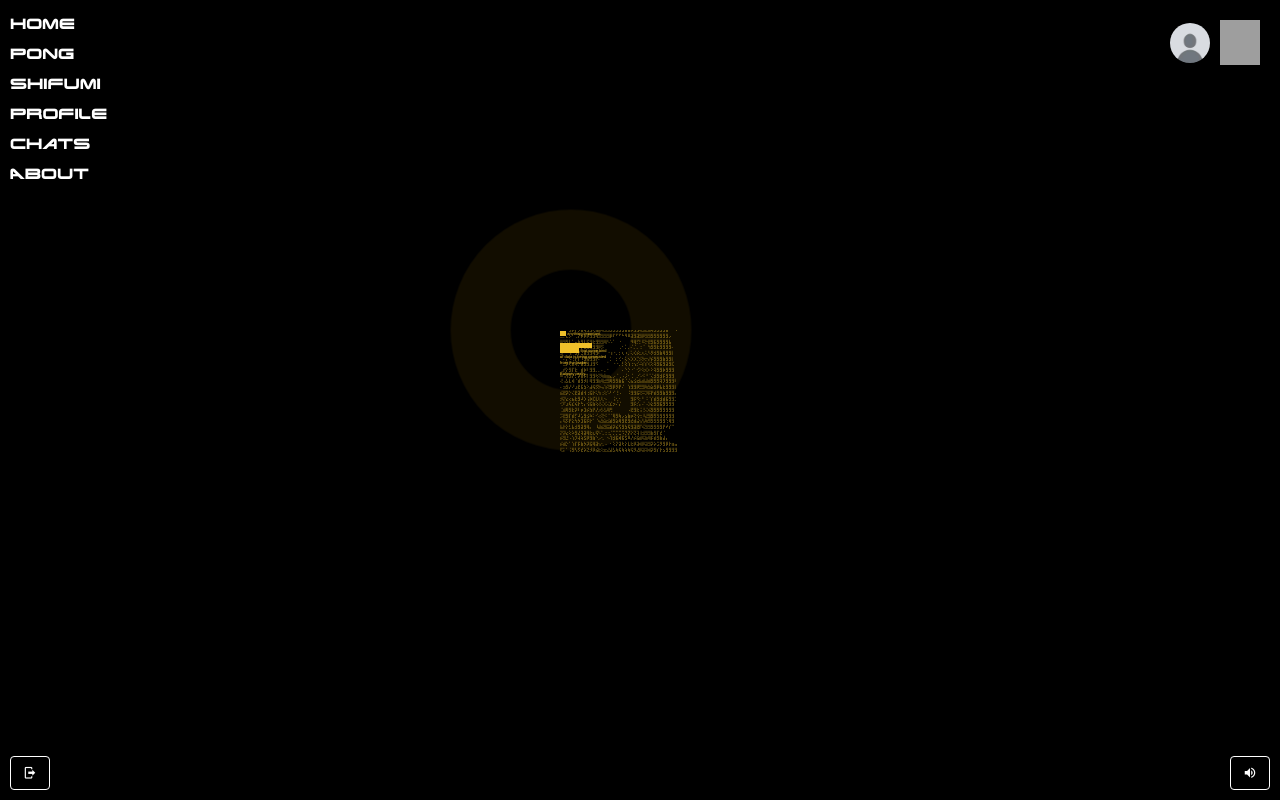
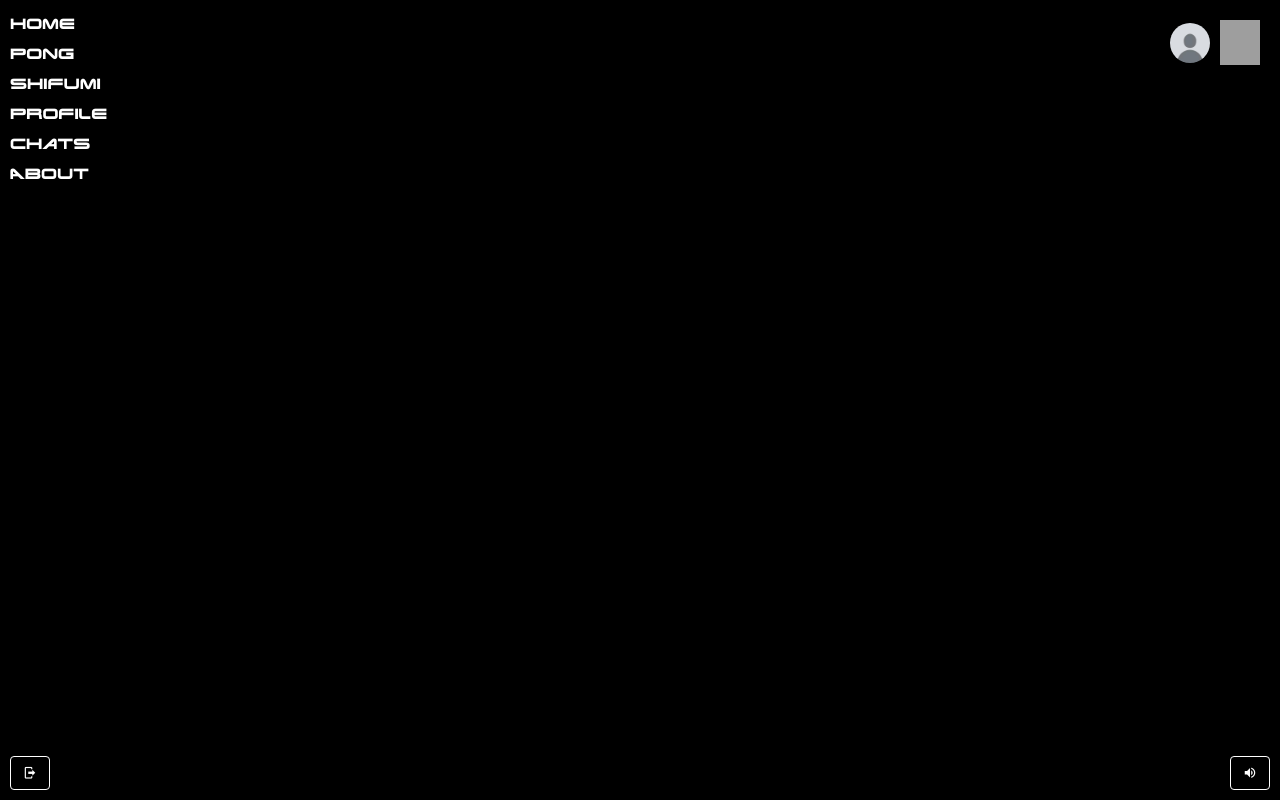
Before and after one commit to nesdebie/ft_transcendence, a Django app: template Django/spa/templates/spa/index.html in a window 1280 px wide. Run offline with Django 3.2, Linux system fonts and the light colour scheme; the template is opened without the code that fills it, so the values that code supplies are empty; some libraries are stand-ins or nearby versions; grey boxes are pictures that could not be loaded.

Commit message:
cooking cp2077

```diff
--- a/Django/spa/static/spa/css/cyber-background.css
+++ b/Django/spa/static/spa/css/cyber-background.css
@@ -1,24 +1,28 @@
 @import url(https://fonts.googleapis.com/css?family=Play:400,700);
 
 .loader {
-   position: absolute;
+   display: none; /* Use flexbox for centering */
+   justify-content: center; /* Center horizontally */
+   align-items: center; /* Center vertically */
+   position: absolute; /* Positioning for absolute centering */
+   top: 0;
    left: 0;
    right: 0;
-   top: 0;
    bottom: 0;
-   margin: auto;
-   width: 0;
-   height: 0;
+}
+
+.loader_ring, .loader_ascii, .loader_credit, .loader_inner__data {
+   position: absolute; /* Keep absolute positioning for centering */
+   /* Centering styles */
+   left: 50%; /* Center horizontally */
+   transform: translateX(-50%); /* Adjust for width */
 }
 
 .loader_ring {
    width: 200px;
    height: 200px;
-   border: 50px solid rgba(255, 190, 0, 0.08);
-   position: absolute;
+   border: 1px solid #ff003c;
    border-radius: 100%;
-   left: -169px;
-   top: -170px;
    -webkit-animation: outerPulse 1s infinite;
    -moz-animation: outerPulse 1s infinite;
    -o-animation: outerPulse 1s infinite;
@@ -27,36 +31,69 @@
 }
 
 .loader_ascii {
-   position: absolute;
-   left: -80px;
-   top: -70px;
-   width: 250px;
-   height: 250px;
+   width: 800px;
+   height: 900px;
    overflow: hidden;
 }
 
-.loader_ascii p {
-   position: absolute;
-   top: -20px;
-   -webkit-animation: ascii_art 1s infinite;
-   -moz-animation: ascii_art 1s infinite;
-   -o-animation: ascii_art 1s infinite;
-   -ms-animation: ascii_art 1s infinite;
-   animation: ascii_art 1s infinite; /* Standard syntax */
+.loader_credit {
+   position: absolute; /* Keep absolute positioning */
+   left: 200px; /* Adjust to avoid overlap with the sidebar */
+   bottom: 10px; /* Position it at the bottom */
+   /* Other existing styles can remain */
+   color: black; /* Ensure text color is visible */
+   font-size: 12px; /* Match the font size of loader_inner__text */
+   /* Add any additional styles if necessary */
 }
 
-.loader_credit {
+.loader_inner__data {
+   left: 50%; /* Center horizontally */
+   transform: translateX(-50%); /* Adjust for width */
+}
+
+.loader_inner__text {
+   position: absolute; /* Position it relative to the loader */
+   left: calc(130px + 5px); /* Adjust to the right of the sidebar */
+   top: 50%; /* Center vertically */
+   transform: translateY(-50%); /* Adjust for height */
+   width: 100px; /* Set a visible width */
+   height: 400px; /* Allow height to adjust responsively */
+   overflow: hidden; /* Hide overflow if necessary */
+   color: black; /* Ensure text color is visible */
+   font-size: 8px; /* Match the font size of loader_credit */
+   display: flex; /* Use flexbox for inner content alignment */
+   align-items: center; /* Center content vertically */
+   justify-content: center; /* Center content horizontally */
+}
+
+.loader_ascii pre {
    position: absolute;
-   left: -80px;
-   top: 70px;
-   width: 200px;
-   height: 200px;
-   overflow: hidden;
+   top: 25%;
+   left: 25%;
+   font-size: 12px;
+   white-space: pre; /* Ensures the text wraps and maintains whitespace */
+   overflow: hidden; /* Hides the text as it "types" */
+   background: transparent; /* Ensures the background is transparent */
+   border: none; /* Removes the border */
+   animation: typewriter 4s steps(40, end) infinite normal both,
+              hideText 4s forwards infinite; /* Looping hide effect */
+}
+
+@keyframes typewriter {
+   0% { width: 0; }
+   10% { width: 100%; }
+   90% { width: 100%; }
+   100% { width: 0; }
+}
+
+@keyframes hideText {
+   0%, 90% { opacity: 1; }
+   100% { opacity: 0; }
 }
 
 .loader_credit p {
    position: absolute;
-   top: -20px;
+   bottom: 90%;
    -webkit-animation: textCenter 1s infinite;
    -moz-animation: textCenter 1s infinite;
    -o-animation: textCenter 1s infinite;
@@ -64,58 +101,39 @@
    animation: textCenter 1s infinite; /* Standard syntax */
 }
 
-.loader_inner__text {
-   position: absolute;
-   left: -80px;
-   top: -70px;
-   width: 200px;
-   height: 200px;
-   overflow: hidden;
-}
-
 .loader_inner__text p {
    position: absolute;
-   top: -20px;
-   -webkit-animation: textLeft 2s infinite;
-   -moz-animation: textLeft 2s infinite;
-   -o-animation: textLeft 2s infinite;
-   -ms-animation: textLeft 2s infinite;
-   animation: textLeft 2s infinite; /* Standard syntax */
-}
-
-.loader_inner__data {
-   position: absolute;
-   left: -80px;
-   top: 70px;
-   left: -25px;
-   width: 200px;
-   height: 200px;
-   overflow: hidden;
+   -webkit-animation: hiddenText 2s infinite;
+   -moz-animation: hiddenText 2s infinite;
+   -o-animation: hiddenText 2s infinite;
+   -ms-animation: hiddenText 2s infinite;
+   animation: hiddenText 2s infinite; /* Standard syntax */
 }
 
 .loader_inner__data p {
    position: absolute;
    top: -20px;
-   -webkit-animation: textBottom 2s infinite;
-   -moz-animation: textBottom 2s infinite;
-   -o-animation: textBottom 2s infinite;
-   -ms-animation: textBottom 2s infinite;
-   animation: textBottom 2s infinite; /* Standard syntax */
+   width : 200px;
+   -webkit-animation: chinese 2s infinite;
+   -moz-animation: chinese 2s infinite;
+   -o-animation: chinese 2s infinite;
+   -ms-animation: chinese 2s infinite;
+   animation: chinese 2s infinite; /* Standard syntax */
 }
 
-.loader p {
-   color: #efc02b;
-   /* color: black; */
-   font-size: 4px;
+.loader_ascii p {
+   /* color: #efc02b; */
+   color: black;
+   font-size: 8px;
    width: 50px;
 }
 
 .loader p span {
-   background-color: #efc02b;
-   /* background-color: black; */
+   /* background-color: #efc02b; */
+   background-color: black;
 }
 
-@-webkit-keyframes textLeft {
+@-webkit-keyframes hiddenText {
    0% { top: 0; }
    20% { top: -3px; }
    40% { top: -5px; }
@@ -125,7 +143,7 @@
    100% { top: 0px; }
 }
 
-@keyframes textLeft {
+@keyframes hiddenText {
    0% { top: 0; }
    20% { top: -3px; }
    40% { top: -5px; }
@@ -135,44 +153,24 @@
    100% { top: 0px; }
 }
 
-@-webkit-keyframes ascii_art {
-   0% { left: 0px; }
-   20% { left: -1px }
-   40% { left: 0px }
-   45% { left: +3px }
-   60% { left: 0px }
-   80% { left: -3px }
-   100% { left: 0px }
+@-webkit-keyframes chinese {
+   0% { left: 0; }
+   20% { left: -10px; }
+   40% { left: -20px; }
+   45% { left: 0px; }
+   60% { left: -30px; }
+   80% { left: -12px; }
+   100% { left: 0px; }
 }
 
-@keyframes ascii_art {
-   0% { left: 0px; }
-   20% { left: -1px }
-   40% { left: 0px }
-   45% { left: +3px }
-   60% { left: 0px }
-   80% { left: -3px }
-   100% { left: 0px }
-}
-
-@-webkit-keyframes textBottom {
-   0% { top: 0; }
-   20% { top: -10px; }
-   40% { top: -20px; }
-   45% { top: 0px; }
-   60% { top: -30px; }
-   80% { top: -12px; }
-   100% { top: 0px; }
-}
-
-@keyframes textBottom {
-   0% { top: 0; }
-   20% { top: -10px; }
-   40% { top: -20px; }
-   45% { top: 0px; }
-   60% { top: -30px; }
-   80% { top: -12px; }
-   100% { top: 0px; }
+@keyframes chinese {
+   0% { left: 0; }
+   20% { left: -10px; }
+   40% { left: -20px; }
+   45% { left: 0px; }
+   60% { left: -30px; }
+   80% { left: -12px; }
+   100% { left: 0px; }
 }
 
 @-webkit-keyframes textCenter {
@@ -196,13 +194,19 @@
 }
 
 @-webkit-keyframes outerPulse {
-   0% { transform: scale(0.5); opacity: 0.7; }
-   50% { transform: scale(1.5); opacity: 1; }
-   100% { transform: scale(0.5); opacity: 0.7; }
+   0% { transform: scale(1.5); opacity: 0.7; }
+   20% { transform: scale(1.4); opacity: 0.7; }
+   40% { transform: scale(1.5); opacity: 0.7; }
+   60% { transform: scale(1.4); opacity: 0.7; }
+   80% { transform: scale(1.5); opacity: 0.7; }
+   100% { transform: scale(1.4); opacity: 0.7; }
 }
 
 @keyframes outerPulse {
-   0% { transform: scale(0.5); opacity: 0.7; }
-   50% { transform: scale(1.5); opacity: 1; }
-   100% { transform: scale(0.5); opacity: 0.7; }
+   0% { transform: scale(1.5); opacity: 0.7; }
+   20% { transform: scale(1.4); opacity: 0.7; }
+   40% { transform: scale(1.5); opacity: 0.7; }
+   60% { transform: scale(1.4); opacity: 0.7; }
+   80% { transform: scale(1.5); opacity: 0.7; }
+   100% { transform: scale(1.4); opacity: 0.7; }
 }
--- a/Django/spa/static/spa/js/audio.js
+++ b/Django/spa/static/spa/js/audio.js
@@ -1,6 +1,7 @@
 // Function to apply night city mode
 function applyNightCityMode() {
     document.body.classList.add("cyberpunk");
+    document.querySelector('.loader').style.display = 'flex';
 
     // Handle btn btn-dark
     document.querySelectorAll(".btn.btn-dark").forEach(function(element) {
@@ -24,6 +25,7 @@ function applyNightCityMode() {
 // Function to remove night city mode
 function removeNightCityMode() {
     document.body.classList.remove("cyberpunk");
+    document.querySelector('.loader').style.display = 'none';
 
     // Restore original class for .cyberpunk elements
     document.querySelectorAll(".cyberpunk").forEach(function(element) {
--- a/Django/spa/templates/spa/index.html
+++ b/Django/spa/templates/spa/index.html
@@ -23,7 +23,7 @@
         <div class='loader'>
           <div class='loader_ring'></div>
           <div class='loader_inner__text'>
-            <p><span>This text does'nt really say</span> anything important.<br/><br/><span>It's just to give the impression</span> that some kind of data is being generated from the loader.<br/><br/>Baloney really...</p>
+            <p>Alert: Johnny <span>Silverhand</span> has beem found.<br/><br/><span>Arasaka</span> is on the way. <br/>Stay alert <span> choom </span> !!!</p>
           </div>
           <div class='loader_inner__data'>
             <p>这意味着绝对没有，但是很酷期待。佳发蛋糕，我喜欢佳发蛋糕和咖啡</p>
@@ -32,7 +32,8 @@
             <p>4m1nj4uw+chl3r0y+n35d3b13</p>
           </div>
           <div class='loader_ascii'>
-            <p>⢀⢀⠄⡀⡀⡀⡀⡀⠀⠀⠀⣠⢴⣲⣵⣳⣳⣳⣽⣵⣻⣽⣦⣀⣄⢄⣄⡤⣄⣀⡀⠀⠀⠀⠀⡀⡀⡀⡀⠄
+            <pre>
+              ⢀⢀⠄⡀⡀⡀⡀⡀⠀⠀⠀⣠⢴⣲⣵⣳⣳⣳⣽⣵⣻⣽⣦⣀⣄⢄⣄⡤⣄⣀⡀⠀⠀⠀⠀⡀⡀⡀⡀⠄
               ⠨⢂⢑⢈⠂⠅⠂⠀⠁⣠⣷⣻⣻⢿⡾⣽⡧⣷⢷⢟⣾⣻⡿⣧⣻⣻⣷⣻⣻⣻⣷⣷⣌⣄⠐⠀⠂⠡⠊⢌
               ⠨⡐⡔⡐⠈⢀⠂⣰⢾⣾⣻⣻⣻⡻⣺⣯⢽⣾⣾⣻⣻⣻⣯⢮⣻⣳⢻⣺⣻⢿⣻⣻⣻⣻⣧⡀⠄⠁⠌⡐
               ⠀⢋⠛⣺⡬⡆⡣⣾⢿⣻⣻⢞⣷⣽⢿⣻⣻⣻⣻⣻⣻⣻⣯⣧⡿⣻⣻⢿⣻⣟⣾⢿⣻⣻⣻⣻⣦⠀⠀⠠
@@ -41,22 +42,24 @@
               ⣴⠿⠊⠀⠂⢸⡼⡧⣣⣺⣷⣻⣻⡿⡫⠀⠀⠀⠀⠀⢀⠂⡁⡀⠌⡈⡀⢐⠈⠀⢳⣻⣻⣗⣻⣻⣻⣻⠄⠀
               ⣻⠀⠀⢠⠁⣸⡟⣘⣾⣻⣻⢿⣻⠏⠀⠀⠐⢰⠐⡀⡂⢆⠰⡀⢅⢎⡮⣂⢆⢅⠣⡻⣺⣻⣷⢿⣻⣻⡇⠀
               ⠁⠄⡌⠢⢐⡞⡆⠸⣻⣯⣻⣻⡟⠅⠀⠀⠀⡁⠀⡂⢊⠂⢅⠢⡱⡱⡉⡪⡳⡒⡜⡮⣻⣻⣻⣷⣻⣻⡇⠀
-              ⠀⣘⡼⢌⣶⢷⡑⣼⣻⣻⣸⣻⠫⠀⠀⠀⠁⠀⠐⠐⡀⡃⢕⢱⢐⢢⡊⠬⡎⡎⢎⢕⢽⣻⣯⣻⣽⣻⣏⠀
-              ⢀⡞⡕⣻⡏⣗⠀⣾⡷⠇⣻⣻⡀⡀⠄⡀⠂⠀⠀⠀⠀⠄⠑⡑⠐⠁⢊⠕⢕⢎⠆⠕⢽⣻⣻⡷⣻⣻⣻⠀
-              ⠷⢩⢺⣻⡕⡋⡵⣾⡯⡇⣻⣻⢗⢝⢷⣷⣶⣄⡠⠈⢀⠠⡨⠂⢈⠀⡐⠡⠪⠘⠈⢌⣺⣻⣺⡯⣻⣻⣻⠀
-              ⢜⢠⣣⣇⢾⠈⣾⣻⡺⡇⢿⣻⣻⣷⢿⣚⣻⢿⣻⣻⣷⣯⠈⢌⣦⣪⣖⣧⣾⣼⣾⣻⣻⣻⢽⡹⣻⣻⣻⠇
-              ⠄⣲⣻⡜⠜⣰⣟⣯⣳⠕⣼⢯⡫⡳⢤⢱⢝⣻⡿⡻⡟⠌⠀⢱⣻⣻⡿⣛⣻⢷⣳⣵⣻⡿⣧⣗⣻⣻⣻⡇
-              ⣮⣟⡽⡑⢌⣟⣽⣾⢺⢐⣯⡗⢅⢳⢐⢕⠡⠃⠊⢘⠠⠀⠀⠨⣻⣻⣯⢝⠭⡹⡯⡟⣾⣻⣻⣷⣻⣻⣻⡄
-              ⡺⡝⣔⢔⣦⣗⣻⠼⡱⢨⡷⣏⣇⢇⢇⠢⠀⠀⢨⢂⠂⠀⠀⠀⣻⡯⠫⡂⠃⠨⠈⡎⣾⣻⣺⣾⣯⣻⣻⡁
-              ⢊⠏⣰⢯⣎⢮⡗⢓⡄⢪⣯⣷⢕⢜⢌⢎⢌⣎⡲⠌⡌⠀⠀⠀⣻⡯⡊⡄⠌⠠⡱⣕⣻⣻⣯⣻⣻⣻⣻⠀
+              ⠀⣘⡼⢌⣶⢷⡑⣼⣻⣻⣸⣻⠫⠀⠀⠀⠁⠀⠐⠐⡀⡃⢕⢱⢐⢢⡊⠬⡎⡎⢎⢕⢽⣻⣻⣻⣷⣻⣻⣻⡇
+              ⢀⡞⡕⣻⡏⣗⠀⣾⡷⠇⣻⣻⡀⡀⠄⡀⠂⠀⠀⠀⠀⠄⠑⡑⠐⠁⢊⠕⢕⢎⠆⠕⢽⣻⣻⣗⣻⣻⣻⣻⡄
+              ⠷⢩⢺⣻⡕⡋⡵⣾⡯⡇⣻⣻⢗⢝⢷⣷⣶⣄⡠⠈⢀⠠⡨⠂⢈⠀⡐⠡⠪⠘⠈⢌⣺⣻⣺⡯⣻⣻⣻⣻⡇
+              ⢜⢠⣣⣇⢾⠈⣾⣻⡺⡇⢿⣻⣻⣷⢿⣚⣻⢿⣻⣻⣷⣯⠈⢌⣦⣪⣖⣧⣾⣼⣾⣻⣻⣻⢽⡹⣻⣻⣻⣻⠇
+              ⠄⣲⣻⡜⠜⣰⣟⣯⣳⠕⣼⢯⡫⡳⢤⢱⢝⣻⡿⡻⡟⠌⠀⢱⣻⣻⡿⣛⣻⢷⣳⣵⣻⡿⣧⣗⣻⣻⣻⣻⡇
+              ⣮⣟⡽⡑⢌⣟⣽⣾⢺⢐⣯⡗⢅⢳⢐⢕⠡⠃⠊⢘⠠⠀⠀⠨⣻⣻⣯⢝⠭⡹⡯⡟⣾⣻⣻⣷⣻⣻⣻⣻⡄
+              ⡺⡝⣔⢔⣦⣗⣻⠼⡱⢨⡷⣏⣇⢇⢇⠢⠀⠀⢨⢂⠂⠀⠀⠀⣻⡯⡊⡄⠌⠠⡱⣕⣻⣻⣻⣻⣻⣻⣻⣻⣻⡁
+              ⢊⠏⣰⢯⣎⢮⡗⢓⡄⢪⣯⣷⢕⢜⢌⢎⢌⣎⡲⠌⡌⠀⠀⠀⣻⡯⡂⡄⠌⠠⡱⣕⣻⣻⣯⣻⣻⣻⣻⣻⠀
               ⢈⣾⢿⣻⣗⡽⠇⡶⣹⡮⣳⡟⡜⡰⡣⣣⢿⢛⠀⠀⠀⠀⠀⠠⣟⣻⣗⢨⢘⢌⢮⣻⣻⣻⣻⣻⣻⣻⣻⠀
-              ⡩⣟⣻⡏⣾⡋⠼⣡⣻⣪⠷⠅⠊⢔⢝⠪⠈⠈⢿⣻⢷⡠⣢⣷⡶⢝⢪⢒⠸⣜⣻⣻⣻⣻⣻⣻⣻⣻⣻⠀
-              ⡄⢯⡫⡟⣕⢳⡳⣹⣯⡯⡗⠁⠈⢦⣳⣵⣪⣾⣻⣵⢿⣻⣟⣻⣞⣾⣬⢢⢣⢷⣻⣻⣻⣻⣻⣻⢑⢿⣻⠀
+              ⡩⣟⣻⡏⣾⡋⠼⣡⣻⣪⠷⠅⠊⢔⢝⠪⠈⠈⢿⣻⢷⡠⣢⣷⡶⢝⢪⢒⠸⣜⣻⣻⣻⣻⣻⣻⣻⣻⠀
+              ⡄⢯⡫⡟⣕⢳⡳⣹⣯⡯⡗⠁⠸⣼⣮⣻⣭⣾⡽⣮⢫⣻⣳⢯⣻⣽⣟⡏⢮⣻⣻⣻⣻⣻⣻⢑⢿⣻⠀
               ⣧⡗⡕⣃⣧⣺⣻⣽⣻⢿⡄⠀⠸⣼⣮⣻⣭⣾⡽⣮⢫⣻⣳⢯⣻⣽⣟⡏⢮⣻⣻⣻⣻⣻⣻⡟⠞⡎⠉⠀
               ⡝⡽⣔⢕⠵⣻⣜⢽⣽⢿⣗⣆⢯⠣⢁⢐⢐⡈⡉⡉⣉⠩⡙⡝⡕⣝⢽⢸⣺⣻⣻⣷⣻⡏⣞⠈⠀⠀⠀⠀
               ⡮⣻⣘⠠⢱⡹⢼⢵⣫⡿⣻⣷⠑⡠⢂⠀⠢⢹⣺⣯⢾⣯⣫⠿⡜⡮⣯⣾⢯⣷⢿⡯⣾⣻⣷⣼⡄⠀⠀⠀
               ⡮⣾⡑⠁⢱⡏⡯⣷⡳⡽⣯⢿⣽⢢⢂⠠⠀⠂⢕⡝⣽⢗⡕⣇⣗⡿⣽⢾⡿⣽⣻⡽⡵⣩⡻⣻⡿⡗⣶⣤
-              ⢏⡅⠁⢨⣻⢣⡫⣞⡵⣝⡺⡿⣮⣗⢕⣖⣜⣼⣣⢷⢯⢷⢵⢷⢯⡻⣜⡿⣽⢽⢾⡽⣻⡎⡗⣢⣻⣻⣻⣻</p>
+              ⢏⡅⠁⢨⣻⢣⡫⣞⡵⣝⡺⡿⣮⣗⢕⣖⣜⣼⣣⢷⢯⢷⢵⢷⢯⡻⣜⡿⣽⢽⢾⡽⣻⡎⡗⣢⣻⣻⣻⣻
+              --[[[WANTED]]]-[[[WANTED]]]-[[[WANTED]]]-[[[WANTED]]]--
+            </pre>
           </div>
         </div>
         <div id="root">
```
